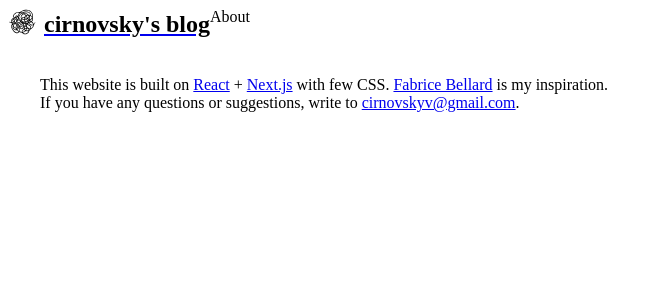
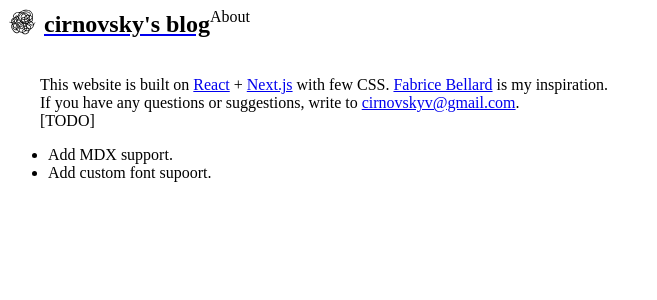
Before and after one commit to cirnovsky/blog, a Next.js app: page /about in a window 1280 px wide. Shown: the top 300 px of the page, without its empty margins (0-657 px from the left). Built offline with nearby package versions, Linux system fonts and the light colour scheme.

Commit message:
Update about.js.

```diff
--- a/pages/about.js
+++ b/pages/about.js
@@ -16,6 +16,11 @@ export default function About() {
             <br />
             &emsp;&emsp;This website is built on <Link href={"https://react.dev/"}>React</Link> + <Link href={"https://nextjs.org/"}>Next.js</Link> with few CSS. <Link href={"https://bellard.org/"}>Fabrice Bellard</Link> is my inspiration.<br/>
             &emsp;&emsp;If you have any questions or suggestions, write to <Link href={"mailto:cirnovskyv@gmail.com"}>cirnovskyv@gmail.com</Link>.<br/>
+            &emsp;&emsp;[TODO]
+            <ul>
+            <li>Add MDX support.</li>
+            <li>Add custom font supoort.</li>
+            </ul>
         </Layout>
     )
 }
```
